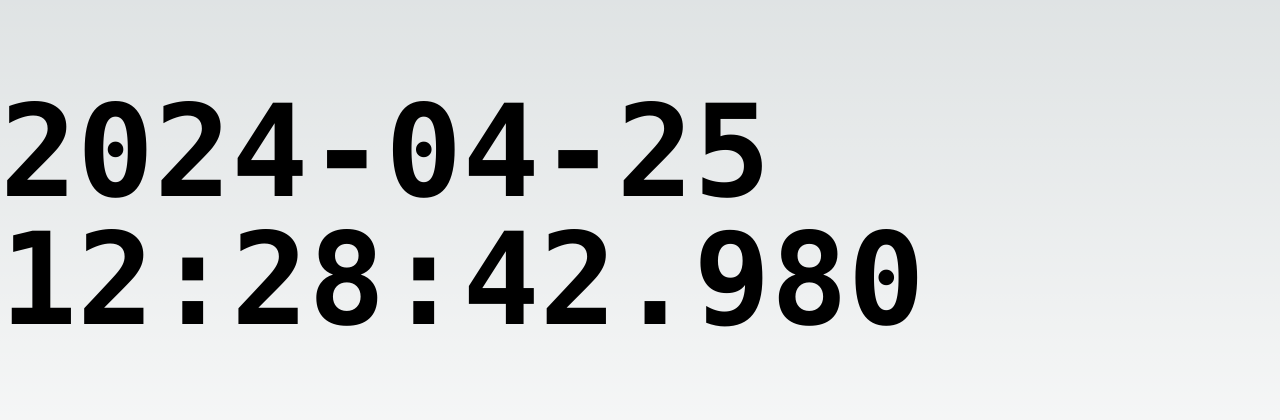
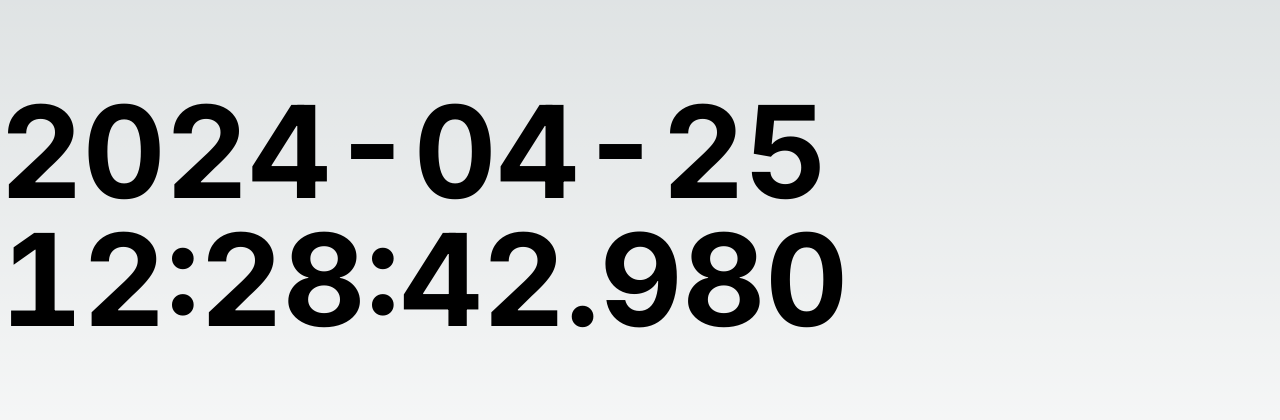
Before and after one commit to zeek0x/simple-web-tools, a Next.js app: page / in a window 1280 px wide. Shown: the part 184-604 px from the top of the page. Built offline with nearby package versions, Linux system fonts and the light colour scheme.

Commit message:
Use tabular-nums

```diff
--- a/app/page.tsx
+++ b/app/page.tsx
@@ -16,7 +16,7 @@ export default function Home() {
   return (
     <main className="h-screen w-screen flex justify-center items-center">
       <h1
-        className="text-9xl font-bold font-mono"
+        className="text-9xl font-bold tabular-nums"
         suppressHydrationWarning={true}
       >
         {format(date)}
```
